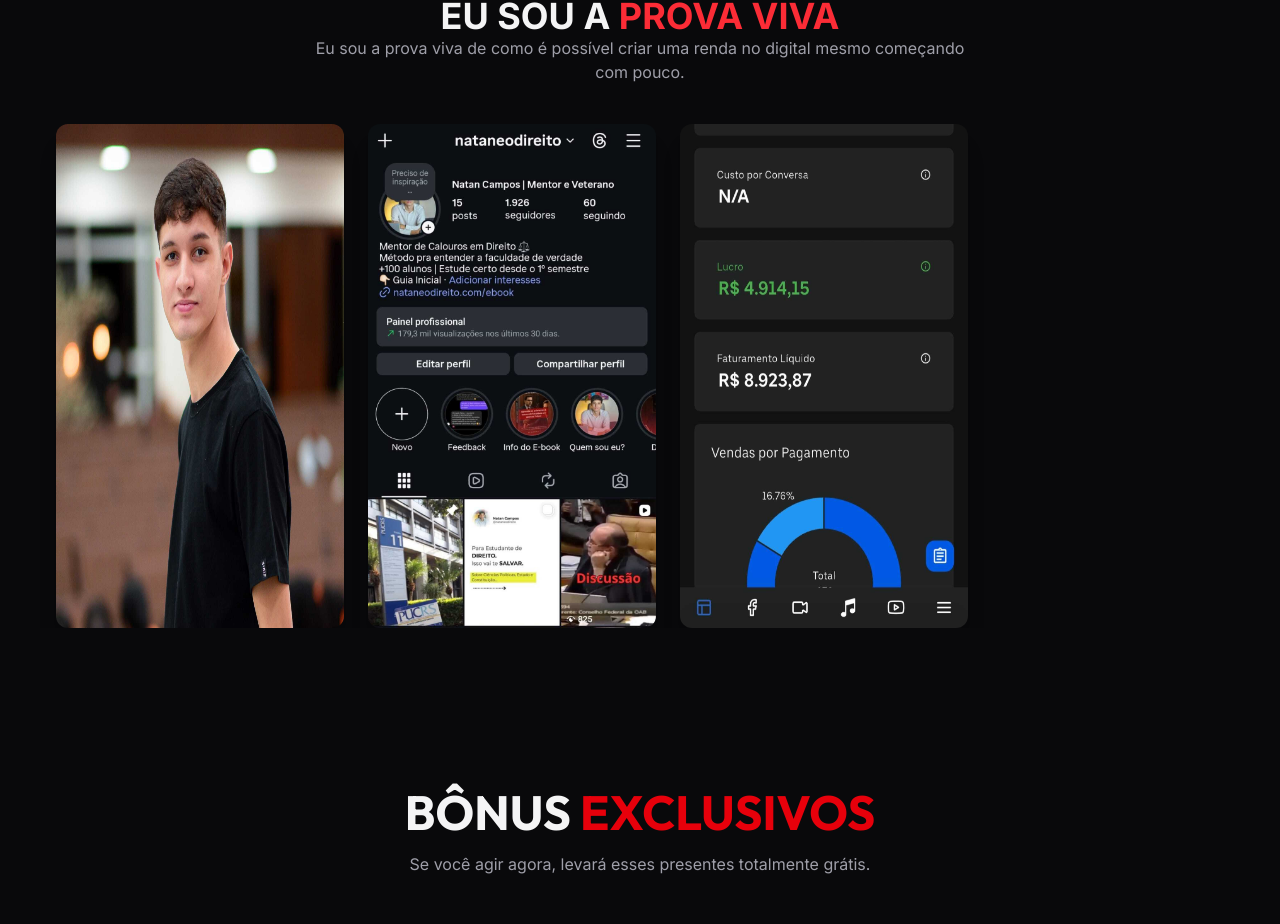
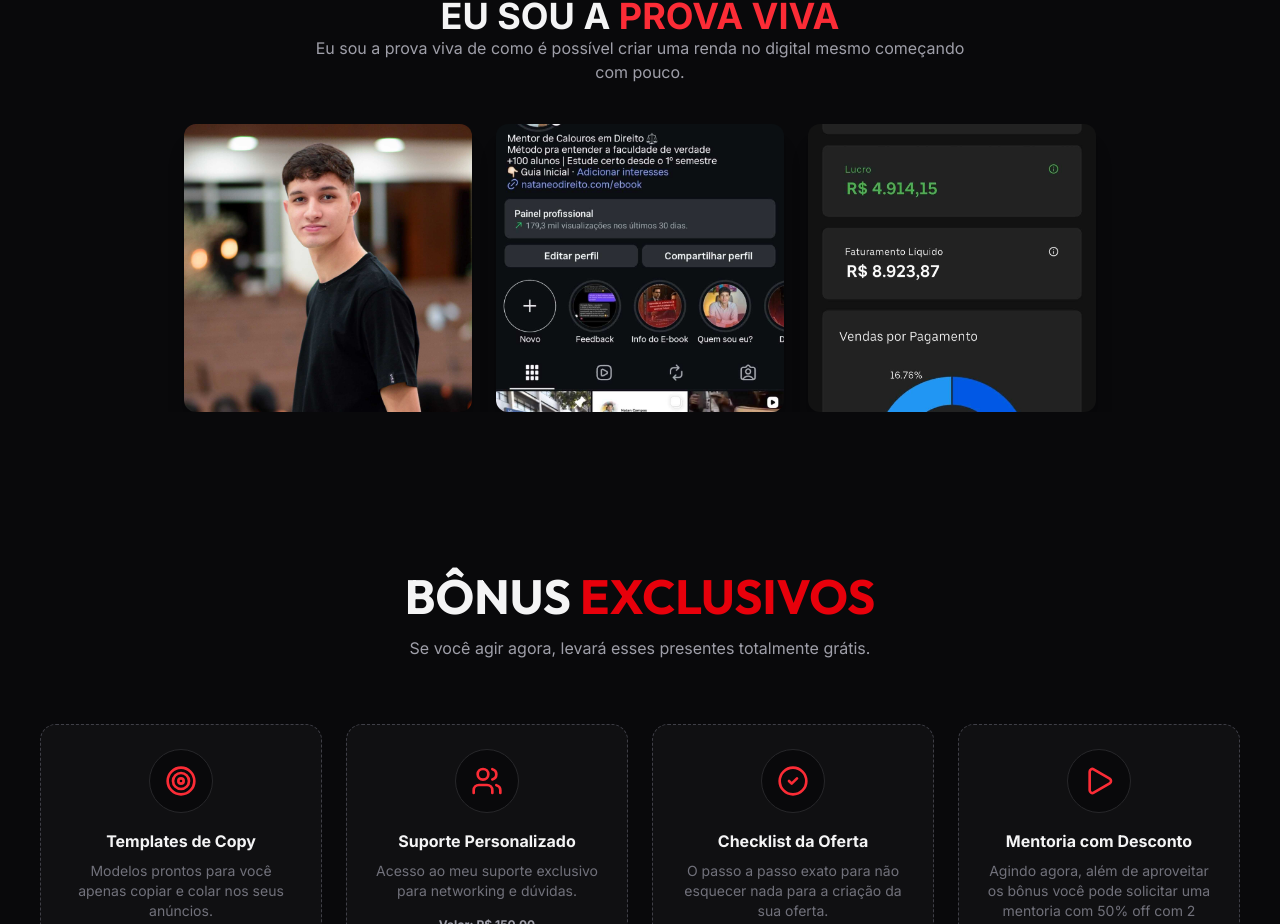
Before and after one commit to camposads-dot/teste-curso, a React (Vite) app: page / in a window 1280 px wide. Shown: the part 2398-3322 px from the top of the page. Built offline with nearby package versions, Linux system fonts and the light colour scheme.

Commit message:
Atualizar foto

```diff
--- a/src/App.tsx
+++ b/src/App.tsx
@@ -209,24 +209,24 @@ export default function App() {
   mesmo começando com pouco.
 </p>
 
-<div className="flex gap-6 overflow-x-auto mt-10 px-4">
+<div className="flex gap-6 justify-start md:justify-center mt-10 overflow-x-auto px-4">
 
   <img
     src={provaviva}
     alt="Prova Viva"
-    className="w-72 rounded-xl shadow-xl flex-shrink-0"
+    className="w-60 h-72 md:w-72 md:h-72 object-cover rounded-xl shadow-xl"
   />
 
   <img
     src={fotopagina}
     alt="Resultado"
-    className="w-72 rounded-xl shadow-xl flex-shrink-0"
+    className="w-60 h-72 md:w-72 md:h-72 object-cover rounded-xl shadow-xl"
   />
 
   <img
     src={resultado}
     alt="Resultado"
-    className="w-72 rounded-xl shadow-xl flex-shrink-0"
+    className="w-60 h-72 md:w-72 md:h-72 object-cover rounded-xl shadow-xl"
   />
 
 </div>
```
